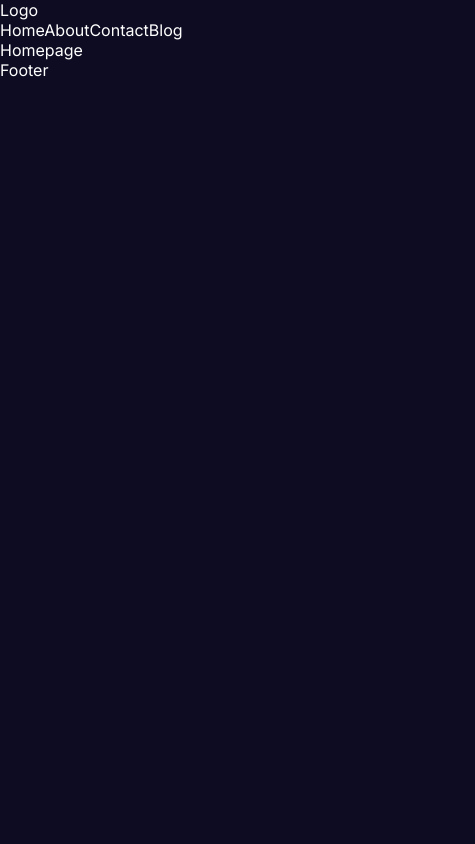
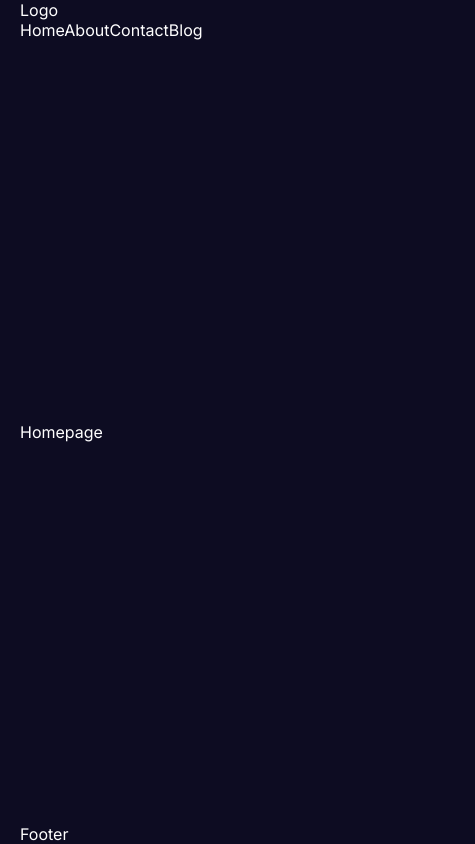
Before and after one commit to irem-koc/next14-tutorial, a Next.js app: page / in a window 390 px wide. Shown: the whole page, 475 px wide, since content can reach past the window. Built offline with nearby package versions, Linux system fonts and the light colour scheme.

Commit message:
feat: add some styles to prevent overflow

```diff
--- a/src/app/globals.css
+++ b/src/app/globals.css
@@ -20,3 +20,51 @@ a{
     text-decoration: none;
     color: inherit;
 }
+.container{
+    width: 1536px;
+    margin: auto;
+    padding-left: 50px;
+    padding-right: 50px;
+    min-height: 100vh;
+    display: flex;
+    flex-direction: column;
+    justify-content: space-between;
+}
+@media (max-width: 1536px){
+    .container{
+        width: 1366px;
+    }
+
+}
+@media (max-width: 1366px){
+    .container{
+        width: 1280px;
+    }
+
+}
+@media (max-width: 1280px){
+    .container{
+        width: 1024px;
+        padding-right: 20px;
+        padding-left: 20px;
+    }
+
+}
+@media (max-width: 1024px){
+    .container{
+        width: 768px;
+    }
+
+}
+@media (max-width: 768px){
+    .container{
+        width: 640px;
+    }
+
+}
+@media (max-width: 640px){
+    .container{
+        width: 475px;
+    }
+
+}
```
